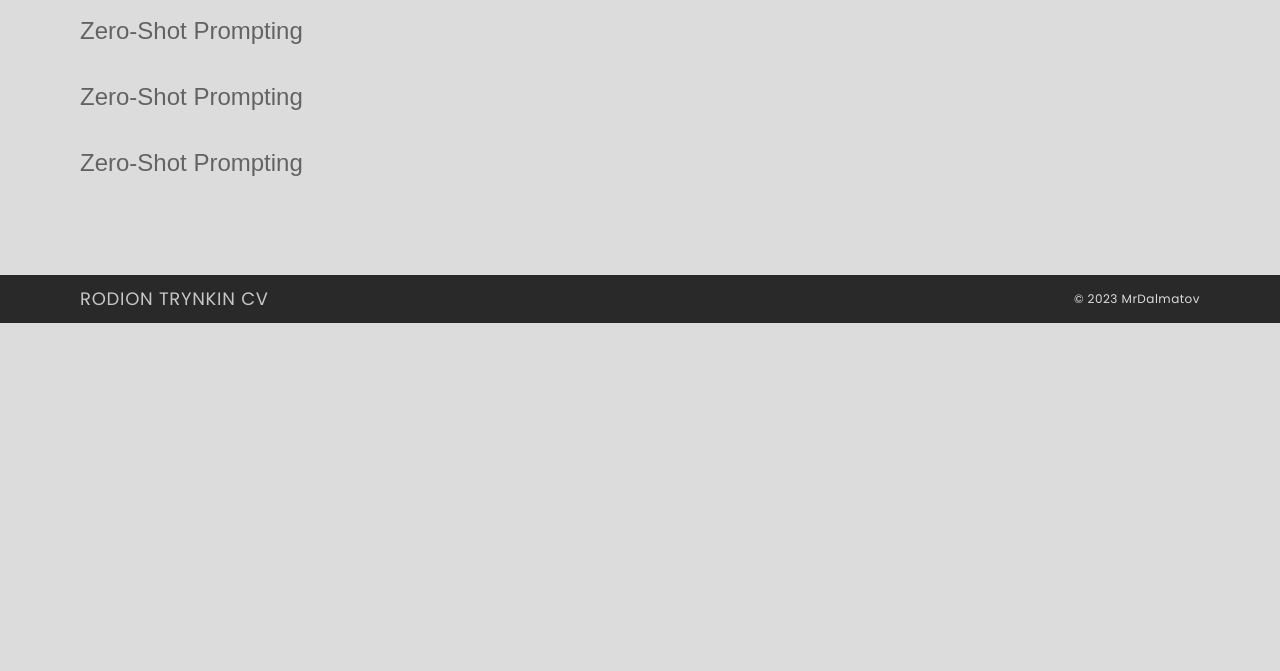
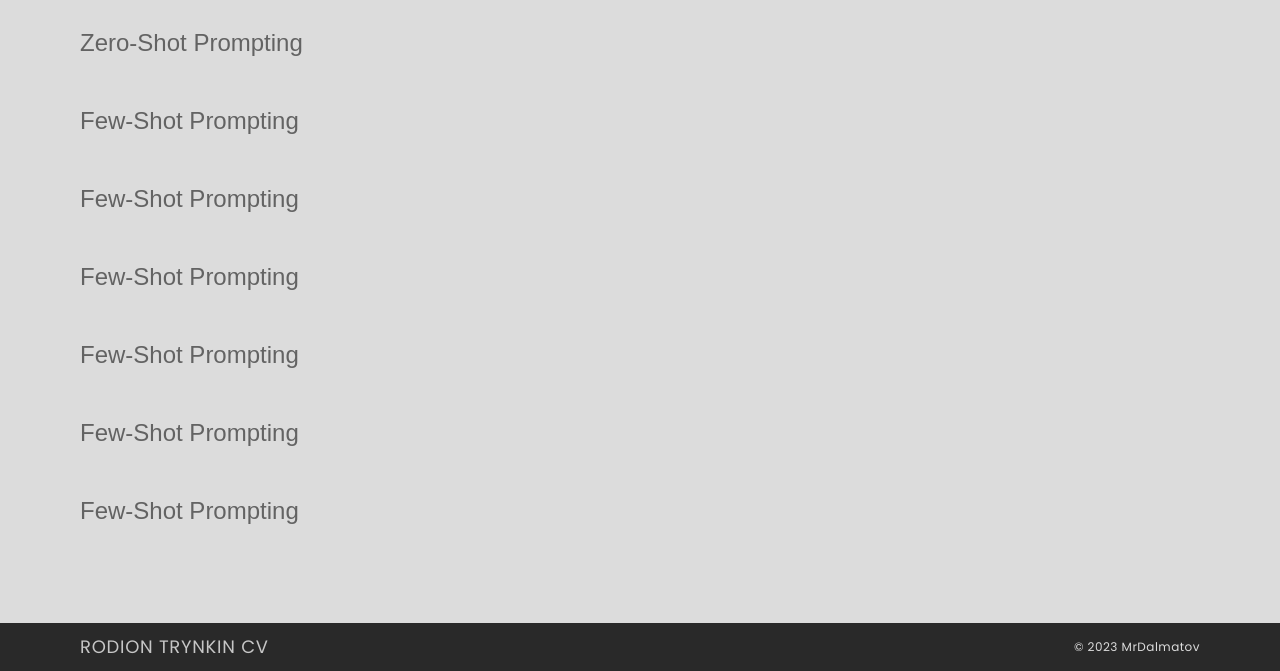
Before and after one commit to MrDalmatov/my-CV, a plain HTML site: page prompts.html in a window 1280 px wide. Shown: the part 196-867 px from the top of the page. Before the commit the page ends 800 px from the top, so only its background shows below. Drawn offline with Linux system fonts and the light colour scheme.

Commit message:
feat: add new prompt example

```diff
--- a/css/style.css
+++ b/css/style.css
@@ -33,6 +33,7 @@ body {
 
 .main {
   position: relative;
+  flex: 1 1 auto;
 }
 
 .up-btn {
@@ -40,6 +41,12 @@ body {
   bottom: -72px;
   right: 16px;
   cursor: pointer;
+}
+
+.super-main-container {
+  display: flex;
+  flex-direction: column;
+  min-height: 100%;
 }
 
 .container {
@@ -380,7 +387,7 @@ input:checked + .slider:before {
 }
 
 .accordion {
-  margin-top: 2rem;
+  margin-top: 3.2rem;
 }
 
 .accordion-header {
@@ -398,28 +405,45 @@ input:checked + .slider:before {
   font-size: 1.6rem;
   display: flex;
   flex-direction: column;
-  transition: max-height 0.3s ease, padding 0.3s ease;
+  transition: max-height 0.7s ease, padding 0.7s ease;
 }
 
 .accordion-item.active .accordion-content {
-  max-height: 500px;
+  max-height: 1000px;
 }
 
 .question {
   background-color: var(--primary-dark-color);
   width: 50%;
-  padding: 1.2rem;
+  padding: 2.2rem;
   border-radius: 2rem;
   align-self: flex-end;
+}
+
+.question > p:not(:last-child) {
+  margin-bottom: 1rem;
 }
 
 .answer {
   margin-top: 1.8rem;
   width: 75%;
   background-color: var(--divider-color);
-  padding: 1.2rem;
+  padding: 2.2rem;
   border-radius: 2rem;
   align-self: flex-start;
+}
+
+.answer > p:not(:last-child) {
+  margin-bottom: 1rem;
+}
+
+.prompt-list {
+  padding-left: 2.8rem;
+  margin-bottom: 1rem;
+}
+
+.prompt-list > li:not(:last-child) {
+  margin-bottom: 0.9rem;
 }
 
 @media (min-width: 420px) {
--- a/prompts.html
+++ b/prompts.html
@@ -13,6 +13,7 @@
   <title>Rodion Trynkin Prompts</title>
 </head>
 <body>
+  <div class="super-main-container">
     <header class="header">
       <div class="container">
         <nav class="header-nav">
@@ -27,11 +28,11 @@
             </svg>
           </div>
           <ul class="header-list">
-          <li class="header-item"><a href="#Summary" class="header-link">Summary</a></li>
-          <li class="header-item"><a href="#Contacts" class="header-link">Contacts</a></li>
-          <li class="header-item"><a href="#Education" class="header-link">Education</a></li>
-          <li class="header-item"><a href="#Skills" class="header-link">Skills</a></li>
-          <li class="header-item"><a href="#Projects" class="header-link">Projects</a></li>
+            <li class="header-item"><a href="index.html#Summary" class="header-link">Summary</a></li>
+            <li class="header-item"><a href="index.html#Contacts" class="header-link">Contacts</a></li>
+            <li class="header-item"><a href="index.html#Education" class="header-link">Education</a></li>
+            <li class="header-item"><a href="index.html#Skills" class="header-link">Skills</a></li>
+            <li class="header-item"><a href="index.html#Projects" class="header-link">Projects</a></li>
           </ul>
         </nav>
       </div>
@@ -44,50 +45,88 @@
             <div class="accordion-item">
               <button class="accordion-header">Zero-Shot Prompting</button>
               <div class="accordion-content">
-              <p class="question">Прими на себя роль учителя младших классов
-                такое задача объяснить школьнику на понятном языке, что такое блокчейн
-                Предположим, что школьнику 12 лет
-                Ответ должен быть не более 200 слов</p>
-              <p class="answer">
-                Представь, что у тебя есть тетрадь, куда ты записываешь всё, что происходит с твоими друзьями: кто кому дал книгу, кто одолжил ручку. Эта тетрадь — как история всех событий. Но главное — тетрадь волшебная! Её копия есть у каждого твоего друга, и каждый раз, когда ты что-то записываешь, это сразу появляется у всех.
-                Теперь никто не может стереть или изменить запись, потому что все её видят. Если кто-то захочет подделать информацию, другие сразу заметят, ведь у них есть правильная версия.
-                Блокчейн — это как такая волшебная тетрадь, только на компьютерах. Вместо записей о книгах или ручках туда записывают данные, например, кто кому отправил деньги. Каждая новая запись добавляется в конец, как страница в тетради, и её уже нельзя изменить.
-                Эта технология делает всё честным и безопасным, потому что у всех участников есть одинаковые копии. Поэтому её используют для денег (как биткоин), сохранения документов и даже игр.
-              </p>
+                <div class="question">
+                  <p>Прими на себя роль учителя младших классов</p>
+                  <p>Твоя задача объяснить школьнику на понятном языке, что такое блокчейн</p>
+                  <p>Предположим, что школьнику 12 лет</p>
+                  <p>Ответ должен быть не более 200 слов</p>
+              </div>
+                <div class="answer">
+                  <p>Представь, что у тебя есть тетрадь, куда ты записываешь всё, что происходит с твоими друзьями: кто кому дал книгу, кто одолжил ручку. Эта тетрадь — как история всех событий. Но главное — тетрадь волшебная! Её копия есть у каждого твоего друга, и каждый раз, когда ты что-то записываешь, это сразу появляется у всех.</p>
+                  <p>Теперь никто не может стереть или изменить запись, потому что все её видят. Если кто-то захочет подделать информацию, другие сразу заметят, ведь у них есть правильная версия.</p>
+                  <p>Блокчейн — это как такая волшебная тетрадь, только на компьютерах. Вместо записей о книгах или ручках туда записывают данные, например, кто кому отправил деньги. Каждая новая запись добавляется в конец, как страница в тетради, и её уже нельзя изменить.</p>
+                  <p>Эта технология делает всё честным и безопасным, потому что у всех участников есть одинаковые копии. Поэтому её используют для денег (как биткоин), сохранения документов и даже игр.</p>
+                </>
               </div>
             </div>
           </div>
           <div class="accordion">
             <div class="accordion-item">
-            <button class="accordion-header">Zero-Shot Prompting</button>
+              <button class="accordion-header">Few-Shot Prompting</button>
               <div class="accordion-content">
-              <p class="question">Прими на себя роль учителя младших классов
-                такое задача объяснить школьнику на понятном языке, что такое блокчейн
-                Предположим, что школьнику 12 лет
-                Ответ должен быть не более 200 слов</p>
-              <p class="answer">
-                Представь, что у тебя есть тетрадь, куда ты записываешь всё, что происходит с твоими друзьями: кто кому дал книгу, кто одолжил ручку. Эта тетрадь — как история всех событий. Но главное — тетрадь волшебная! Её копия есть у каждого твоего друга, и каждый раз, когда ты что-то записываешь, это сразу появляется у всех.
-                Теперь никто не может стереть или изменить запись, потому что все её видят. Если кто-то захочет подделать информацию, другие сразу заметят, ведь у них есть правильная версия.
-                Блокчейн — это как такая волшебная тетрадь, только на компьютерах. Вместо записей о книгах или ручках туда записывают данные, например, кто кому отправил деньги. Каждая новая запись добавляется в конец, как страница в тетради, и её уже нельзя изменить.
-                Эта технология делает всё честным и безопасным, потому что у всех участников есть одинаковые копии. Поэтому её используют для денег (как биткоин), сохранения документов и даже игр.
-              </p>
+                <div class="question">
+                  <p>Вопрос: Каков возможный диагноз для пациента с головной болью, высокой температурой и слабостью?</p>
+
+                  <p>Пошаговое рассуждение:</p>
+                  <ol class="prompt-list">
+                    <li>Высокая температура указывает на наличие инфекции или воспалительного процесса в организме.</li>
+                    <li>Головная боль может быть следствием инфекционного заболевания, особенно в сочетании с температурой.</li>
+                    <li>Слабость — типичный симптом при вирусных инфекциях.</li>
+                    <li>Основные симптомы (высокая температура, головная боль, слабость) соответствуют проявлениям гриппа или другой вирусной инфекции.</li>
+                  </ol>
+
+                  <p>Ответ: Возможный диагноз — вирусная инфекция, например, грипп.</p>
+
+                  <p>Вопрос: У пациента тошнота, рвота, недомогание.</p>
+                </div>
+                <div class="answer">
+
+                    <p>Пошаговое рассуждение:</p>
+
+                    <ol class="prompt-list">
+                      <li>Тошнота и рвота могут быть признаками многих состояний, включая пищевое отравление, вирусные инфекции, проблемы с желудочно-кишечным трактом или интоксикацию.</li>
+                      <li>Недомогание — это неспецифический симптом, который также может быть связан с инфекциями или интоксикациями.</li>
+                      <li>В сочетании с тошнотой и рвотой, часто встречающейся причиной может быть гастроэнтерит (воспаление желудка и кишечника), который обычно вызывается вирусами, бактериями или паразитами.</li>
+                      <li>Учитывая общие симптомы (тошнота, рвота, недомогание), вероятной причиной может быть гастроэнтерит, вызванный вирусной или бактериальной инфекцией.</li>
+                    </ol>
+
+                    <p>Ответ: Возможный диагноз — гастроэнтерит.</p>
+                </div>
               </div>
             </div>
           </div>
           <div class="accordion">
             <div class="accordion-item">
-            <button class="accordion-header">Zero-Shot Prompting</button>
+              <button class="accordion-header">Few-Shot Prompting</button>
               <div class="accordion-content">
-              <p class="question">Прими на себя роль учителя младших классов
-                такое задача объяснить школьнику на понятном языке, что такое блокчейн
-                Предположим, что школьнику 12 лет
-                Ответ должен быть не более 200 слов</p>
-              <p class="answer">
-                Представь, что у тебя есть тетрадь, куда ты записываешь всё, что происходит с твоими друзьями: кто кому дал книгу, кто одолжил ручку. Эта тетрадь — как история всех событий. Но главное — тетрадь волшебная! Её копия есть у каждого твоего друга, и каждый раз, когда ты что-то записываешь, это сразу появляется у всех.
-                Теперь никто не может стереть или изменить запись, потому что все её видят. Если кто-то захочет подделать информацию, другие сразу заметят, ведь у них есть правильная версия.
-                Блокчейн — это как такая волшебная тетрадь, только на компьютерах. Вместо записей о книгах или ручках туда записывают данные, например, кто кому отправил деньги. Каждая новая запись добавляется в конец, как страница в тетради, и её уже нельзя изменить.
-                Эта технология делает всё честным и безопасным, потому что у всех участников есть одинаковые копии. Поэтому её используют для денег (как биткоин), сохранения документов и даже игр.
-              </p>
+              </div>
+            </div>
+          </div>
+          <div class="accordion">
+            <div class="accordion-item">
+              <button class="accordion-header">Few-Shot Prompting</button>
+              <div class="accordion-content">
+              </div>
+            </div>
+          </div>
+          <div class="accordion">
+            <div class="accordion-item">
+              <button class="accordion-header">Few-Shot Prompting</button>
+              <div class="accordion-content">
+              </div>
+            </div>
+          </div>
+          <div class="accordion">
+            <div class="accordion-item">
+              <button class="accordion-header">Few-Shot Prompting</button>
+              <div class="accordion-content">
+              </div>
+            </div>
+          </div>
+          <div class="accordion">
+            <div class="accordion-item">
+              <button class="accordion-header">Few-Shot Prompting</button>
+              <div class="accordion-content">
               </div>
             </div>
           </div>
@@ -100,5 +139,6 @@
         <a href="https://github.com/MrDalmatov" target="_blank" class="footer-github-link">&copy; 2023 MrDalmatov</a>
       </div>
     </footer>
+  </div>
 </body>
 </html>
```
Lines whose indentation alone changed are shown as unchanged.
